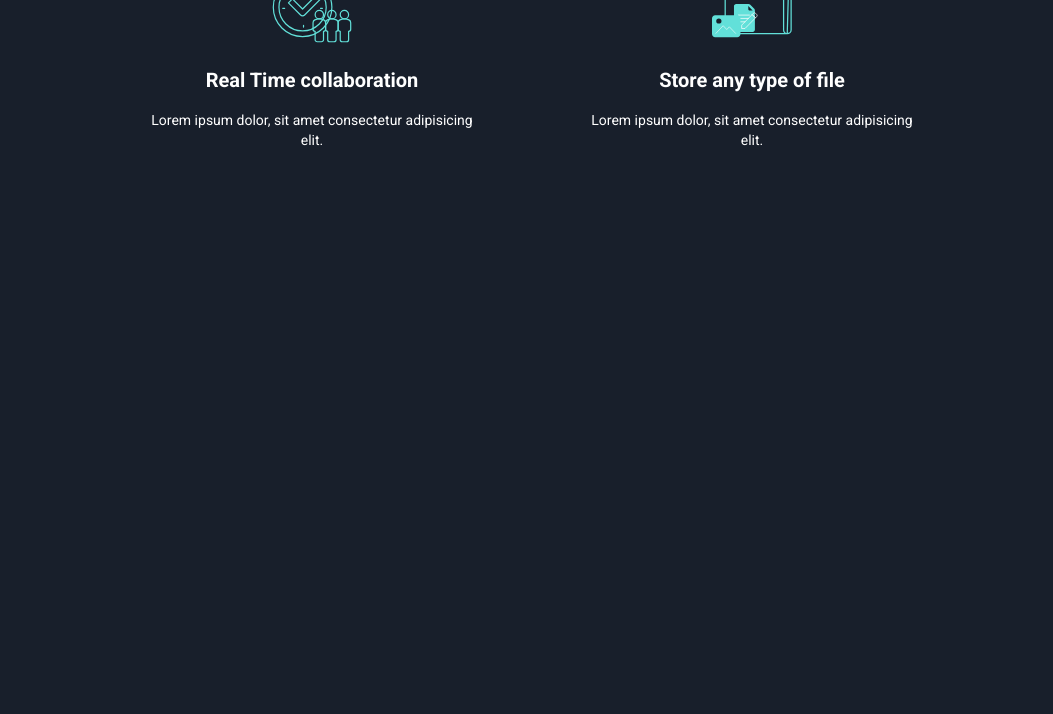
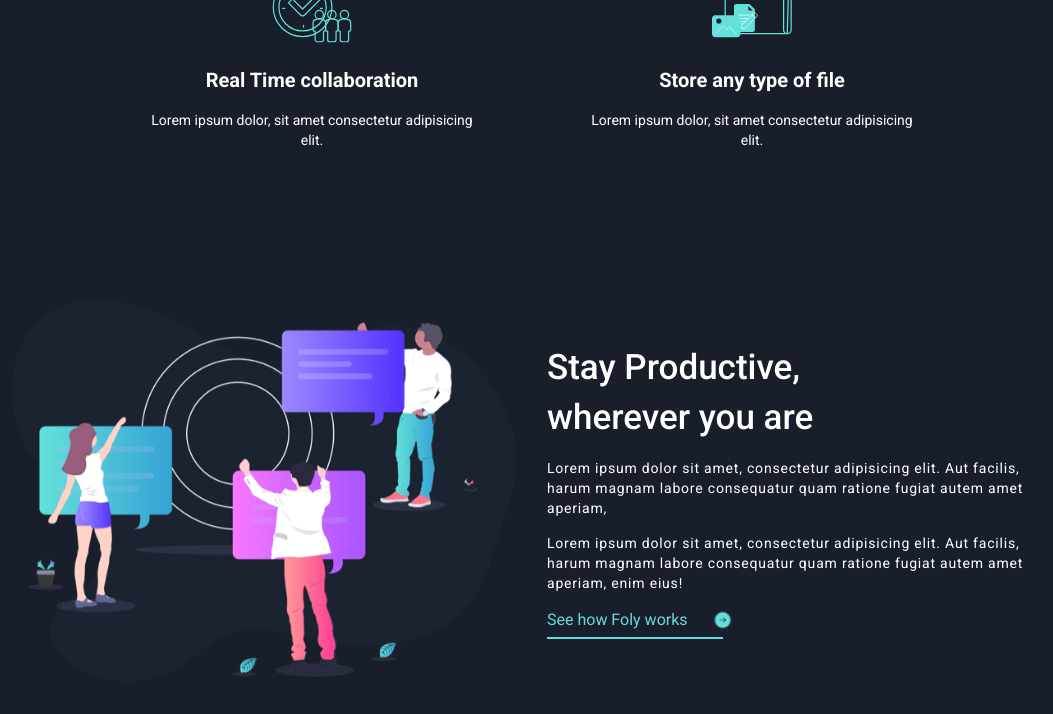
Before and after one commit to Hakam-aldeen-Kh/Fylo, a React (Vite) app: page / in a window 1280 px wide. Shown: the part 1623-2337 px from the top of the page, without its empty margins (108-1161 px from the left). Built offline with nearby package versions, Linux system fonts and the light colour scheme.

Commit message:
add stay productive

```diff
--- /dev/null
+++ b/src/components/StayProductive.tsx
@@ -0,0 +1,44 @@
+function StayProductive() {
+  return (
+    <section className="mt-[150px]">
+      <div className="container grid grid-cols-1 md:grid-cols-2 gap-[30px] place-items-center">
+        <div>
+          <img
+            src="/src/assets/image/illustration-stay-productive.png"
+            alt="stay productive image"
+          />
+        </div>
+        <div className="text-white">
+          <h3 className="font-medium text-[35px] leading-[50px]">
+            Stay Productive, <br /> wherever you are
+          </h3>
+          <div className="my-[15px] font-normal text-sm tracking-[0.8px]">
+            <p className="mb-[15px]">
+              Lorem ipsum dolor sit amet, consectetur adipisicing elit. Aut
+              facilis, harum magnam labore consequatur quam ratione fugiat autem
+              amet aperiam,
+            </p>
+            <p>
+              Lorem ipsum dolor sit amet, consectetur adipisicing elit. Aut
+              facilis, harum magnam labore consequatur quam ratione fugiat autem
+              amet aperiam, enim eius!
+            </p>
+          </div>
+          <a
+            href="/"
+            className="text-primaryColor hover:text-[#42b0d1] hover:border-[#42b0d1] transition-colors duration-200 border-b-2 border-primaryColor pb-[5px] flex items-center gap-[15px] w-fit"
+          >
+            See how Foly works
+            <img
+              src="/src/assets/svg/icon-arrow.svg"
+              alt="arrow-img"
+              className="w-[20px] h-[20px] object-contain animate-moveRight"
+            />
+          </a>
+        </div>
+      </div>
+    </section>
+  );
+}
+
+export default StayProductive;
--- a/src/pages/Home.tsx
+++ b/src/pages/Home.tsx
@@ -1,11 +1,13 @@
 import Features from "../components/Features";
 import Landing from "../components/Landing";
+import StayProductive from "../components/StayProductive";
 
 function Home() {
   return (
     <>
       <Landing />
       <Features />
+      <StayProductive />
     </>
   );
 }
--- a/tailwind.config.js
+++ b/tailwind.config.js
@@ -3,6 +3,19 @@ export default {
   content: ["./index.html", "./src/**/*.{js,ts,jsx,tsx}"],
   theme: {
     extend: {
+      colors: {
+        primaryColor: "#67dbda",
+      },
+      keyframes: {
+        moveRight: {
+          "0%": { transform: "translateX(0)" },
+          "50%": { transform: "translateX(10px)" },
+          "100%": { transform: "translateX(0)" },
+        },
+      },
+      animation: {
+        moveRight: "moveRight 1s ease-in-out infinite",
+      },
       screens: {
         sm: "576px",
         md: "768px",
```
